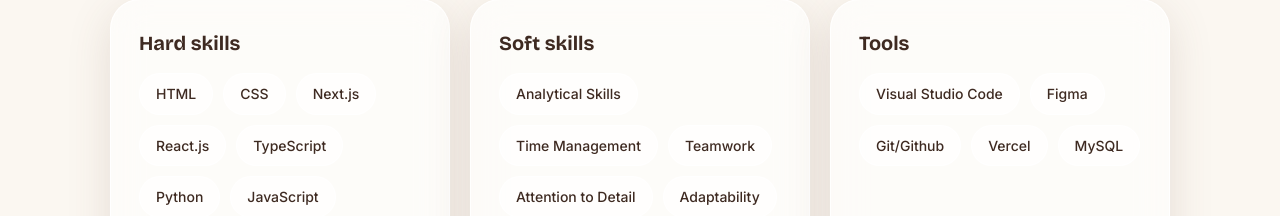
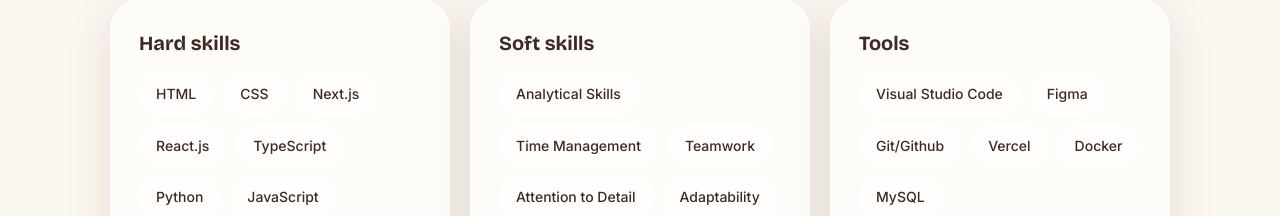
Before and after one commit to rizkiayuniandari/my_portfolio, a Next.js app: page / in a window 1280 px wide. Shown: the part 4400-4616 px from the top of the page. Built offline with nearby package versions, Linux system fonts and the light colour scheme.

Commit message:
add softskills

```diff
--- a/app/data/portfolio.ts
+++ b/app/data/portfolio.ts
@@ -19,7 +19,7 @@ export const about = {
 export const skills = {
   hard: ["HTML", "CSS", "Next.js", "React.js", "TypeScript", "Python", "JavaScript", "MySQL", "Frontend Architecture", "Responsive Web Design", "Interaction Design", "Design System"],
   soft: ["Analytical Skills", "Time Management", "Teamwork", "Attention to Detail", "Adaptability"],
-  tools: ["Visual Studio Code", "Figma", "Git/Github", "Vercel", "MySQL"],
+  tools: ["Visual Studio Code", "Figma", "Git/Github", "Vercel", "Docker", "MySQL"],
 };
 
 export const experience = [
```
